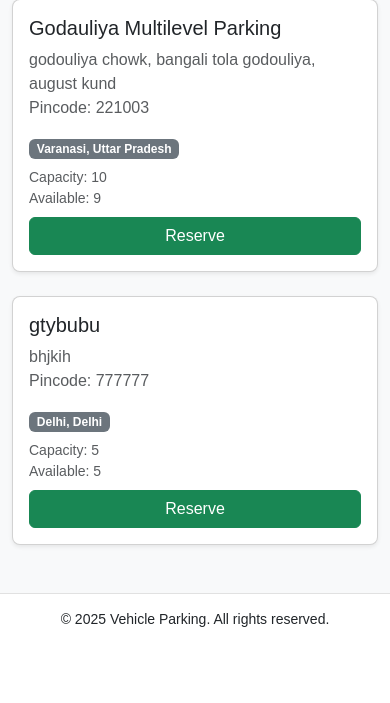
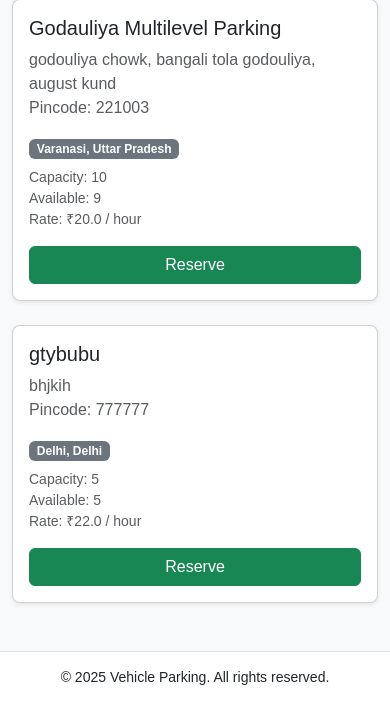
Before and after one commit to 23f3004149/Vehicle-Parking-App---V1, a Flask app: page /user/dashboard in a window 390 px wide. Shown: the part 290-993 px from the top of the page. Before the commit the page ends 917 px from the top, so only its background shows below. Run offline with Flask 3, Linux system fonts and the light colour scheme; a user stored in the database is signed in; some web fonts are replaced.

Commit message:
Milestone-VP Responsive-UI

```diff
--- a/controllers/user.py
+++ b/controllers/user.py
@@ -1,7 +1,7 @@
 from flask import Blueprint, render_template,request,redirect,flash,url_for
 from flask_login import login_required,current_user
 from decorators import user_required
-
+from math import ceil
 from models import db, ParkingLot, Reservation,ParkingSpot,City
 from datetime import datetime
 from sqlalchemy import or_
@@ -16,10 +16,9 @@ def dashboard():
     state = request.args.get('state', '').strip().lower()
     city = request.args.get('city', '').strip().lower()
 
-    # Base query
     query = ParkingLot.query.join(City).filter(True)
 
-    # Apply filters
+
     if search:
         query = query.filter(
             or_(
@@ -34,7 +33,7 @@ def dashboard():
 
     lots = query.all()
 
-    # Fetch all states and cities for filter dropdowns
+
     states = [row[0] for row in db.session.query(City.state).distinct().all()]
     cities = [row[0] for row in db.session.query(City.name).distinct().all()]
 
@@ -57,13 +56,13 @@ def dashboard():
 def reserve_spot(lot_id):
     lot = ParkingLot.query.get_or_404(lot_id)
 
-    # Step 1: Get and sanitize vehicle number
+
     vehicle_number = request.form.get('vehicle_number', '').strip().upper()
     if not vehicle_number:
         flash("Please enter a vehicle number.", "danger")
         return redirect(url_for('user.dashboard'))
 
-    # Step 2: Check for same vehicle already booked in this lot
+
     duplicate_reservation = (
         db.session.query(Reservation)
         .join(ParkingSpot)
@@ -79,13 +78,13 @@ def reserve_spot(lot_id):
         flash("This vehicle already has an active reservation in this lot.", "warning")
         return redirect(url_for('user.dashboard'))
 
-    # Step 3: Find available spot
+
     spot = ParkingSpot.query.filter_by(lot_id=lot.id, status='A').first()
     if not spot:
         flash("No available spots in this lot.", "danger")
         return redirect(url_for('user.dashboard'))
 
-    # Step 4: Reserve
+
     spot.status = 'O'
     reservation = Reservation(
         spot_id=spot.id,
@@ -100,44 +99,51 @@ def reserve_spot(lot_id):
     flash(f"Spot {spot.id} reserved successfully for vehicle {vehicle_number}.", "success")
     return redirect(url_for('user.dashboard'))
 
-
 @user_bp.route('/release/<int:reservation_id>', methods=['POST'])
 @login_required
 @user_required
 def release_spot(reservation_id):
-    # 1. Get the reservation
+
     reservation = Reservation.query.get(reservation_id)
 
-    # 2. Handle missing reservation
+
     if not reservation:
         flash("Reservation not found.", "warning")
         return redirect(url_for('user.dashboard'))
 
-    # 3. Make sure it belongs to the current user
+
     if reservation.user_id != current_user.id:
         flash("Unauthorized access.", "danger")
         return redirect(url_for('user.dashboard'))
 
-    # 4. Mark the reservation as released
+
     reservation.leaving_timestamp = datetime.utcnow()
-    reservation.spot.status = 'A'  # Mark the spot as available
-    reservation.is_active = False  # ✅ Mark reservation as inactive
+    reservation.spot.status = 'A'
+    reservation.is_active = False
+
 
     duration = reservation.leaving_timestamp - reservation.parking_timestamp
-    hours = duration.total_seconds() / 3600
+    minutes = duration.total_seconds() // 60
     hourly_rate = reservation.spot.lot.price_per_hour
-    reservation.parking_cost = round(hours * hourly_rate, 2)
+
+    if minutes <= 60:
+        cost = hourly_rate
+    else:
+        per_minute_rate = hourly_rate / 60
+        cost = ceil(per_minute_rate * minutes)
+
+    reservation.parking_cost = cost
 
     db.session.commit()
 
     flash("Spot released successfully!", "success")
     return redirect(url_for('user.my_reservations'))
 
-
 @user_bp.route('/my-reservations')
 @login_required
 @user_required
 def my_reservations():
+    # Fetch active reservations
     active_reservations = (
         Reservation.query
         .join(ParkingSpot)
@@ -159,13 +165,12 @@ def my_reservations():
         hours = total_minutes // 60
         minutes = total_minutes % 60
 
-        # Minimum 1 hour charge, then per minute after
         price_per_hour = res.spot.lot.price_per_hour
-        if hours == 0 and minutes <= 60:
+        if total_minutes <= 60:
             cost = price_per_hour
         else:
             per_minute_rate = price_per_hour / 60
-            cost = round(total_minutes * per_minute_rate)
+            cost = ceil(total_minutes * per_minute_rate)
 
         duration_str = f"{hours} hour(s) {minutes} minute(s)"
         active_data.append({
@@ -174,7 +179,7 @@ def my_reservations():
             'final_cost': cost
         })
 
-    # Completed Reservations
+    # Fetch completed reservations
     completed_reservations = (
         Reservation.query
         .filter_by(user_id=current_user.id, is_active=False)
@@ -182,23 +187,53 @@ def my_reservations():
         .all()
     )
 
+    completed_data = []
+    for res in completed_reservations:
+        if res.leaving_timestamp:
+            duration = res.leaving_timestamp - res.parking_timestamp
+            total_minutes = int(duration.total_seconds() // 60)
+            hours = total_minutes // 60
+            minutes = total_minutes % 60
+
+            price_per_hour = res.spot.lot.price_per_hour
+            if total_minutes <= 60:
+                cost = price_per_hour
+            else:
+                per_minute_rate = price_per_hour / 60
+                cost = ceil(total_minutes * per_minute_rate)
+
+            duration_str = f"{hours} hour(s) {minutes} minute(s)"
+            completed_data.append({
+                'reservation': res,
+                'duration_str': duration_str,
+                'final_cost': cost
+            })
+
     return render_template(
         'user/my_reservations.html',
         active_data=active_data,
-        completed_reservations=completed_reservations
+        completed_data=completed_data,
+        current_time=datetime.utcnow()
     )
 
 @user_bp.route('/summary')
 @login_required
 @user_required
 def summary():
-    reservations = Reservation.query.filter_by(user_id=current_user.id).order_by(Reservation.parking_timestamp.desc()).all()
+    reservations = (
+        Reservation.query
+        .filter_by(user_id=current_user.id)
+        .order_by(Reservation.parking_timestamp.desc())
+        .all()
+    )
 
     total_reservations = len(reservations)
     active_reservations = sum(1 for r in reservations if r.is_active)
-    total_spent = sum(r.parking_cost for r in reservations if r.parking_cost)
 
-    # Revenue by lot (for this user)
+
+    total_spent = sum(r.parking_cost for r in reservations if r.leaving_timestamp and r.parking_cost)
+
+
     from sqlalchemy import func
     lot_revenue_data = (
         db.session.query(
@@ -216,10 +251,12 @@ def summary():
     lot_names = [lot for lot, _ in lot_revenue_data]
     lot_revenues = [round(revenue or 0, 2) for _, revenue in lot_revenue_data]
 
-    return render_template('user/summary.html',
-                            reservations=reservations,
-                            total_reservations=total_reservations,
-                            active_reservations=active_reservations,
-                            total_spent=total_spent,
-                            lot_names=lot_names,
-                            lot_revenues=lot_revenues)
+    return render_template(
+        'user/summary.html',
+        reservations=reservations,
+        total_reservations=total_reservations,
+        active_reservations=active_reservations,
+        total_spent=total_spent,
+        lot_names=lot_names,
+        lot_revenues=lot_revenues
+    )
--- a/templates/admin/view_spots.html
+++ b/templates/admin/view_spots.html
@@ -57,12 +57,13 @@
                         ">
                             <td>{{ spot.id }}</td>
                             <td>
-                                {% if spot.is_reserved %}
+                                {% if spot.is_occupied %}
                                     <span class="badge bg-danger">Occupied</span>
                                 {% else %}
                                     <span class="badge bg-success">Available</span>
                                 {% endif %}
                             </td>
+
                             <td>
                                 {% if spot.reservation %}
                                     {{ spot.reservation.user.username }}
--- a/templates/base.html
+++ b/templates/base.html
@@ -104,7 +104,7 @@
                     {% endif %}
                     <li class="nav-item dropdown ms-3">
                         <a class="nav-link dropdown-toggle d-flex align-items-center" href="#" role="button" data-bs-toggle="dropdown">
-                            <i class="bi bi-person-circle me-1"></i> {{ current_user.full_name }}
+                            <i class="bi bi-person-circle me-1"></i> {{ current_user.full_name or current_user.username }}
                         </a>
                         <ul class="dropdown-menu dropdown-menu-end shadow">
                             <li>
--- a/templates/user/dashboard.html
+++ b/templates/user/dashboard.html
@@ -54,14 +54,15 @@
         <div class="col-md-4 mb-4">
             <div class="card square-card shadow-sm h-100">
                 <div class="card-body">
-                    <h5 class="card-title">{{ lot.prime_location_name }}</h5>
+                    <h5 class="card-title text-dark">{{ lot.prime_location_name }}</h5>
                     <p class="card-text text-muted">{{ lot.address }}<br>Pincode: {{ lot.pin_code }}</p>
 
                     <span class="badge bg-secondary mb-2">{{ lot.city.name }}, {{ lot.city.state }}</span>
 
-                    <div class="mb-2 text-muted small">
+                    <div class="mb-3 text-muted small">
                         Capacity: {{ lot.max_spots }}<br>
-                        Available: {{ lot.available_spots() }}
+                        Available: {{ lot.available_spots() }} <br>
+                        Rate: ₹{{ lot.price_per_hour }} / hour
                     </div>
 
                     {% if lot.available_spots() > 0 %}
@@ -106,7 +107,7 @@
                     <!-- Vehicle Number -->
                     <div class="mb-3">
                         <label for="vehicleNumber{{ lot.id }}" class="form-label">Vehicle Number</label>
-                        <input type="text" name="vehicle_number" id="vehicleNumber{{ lot.id }}" class="form-control" placeholder="e.g. UP32AB1234" required {% if not available_spot %}disabled{% endif %}>
+                        <input type="text" name="vehicle_number" id="vehicleNumber{{ lot.id }}" class="form-control" maxlength="10" minlength="10" placeholder="e.g. UP32AB1234" required {% if not available_spot %}disabled{% endif %}>
                     </div>
                 </div>
 
```
Also changed, not shown: templates/user/my_reservations.html (+9 -23 lines), templates/user/summary.html (+8 -2 lines), instance/vechile_parking.db.
